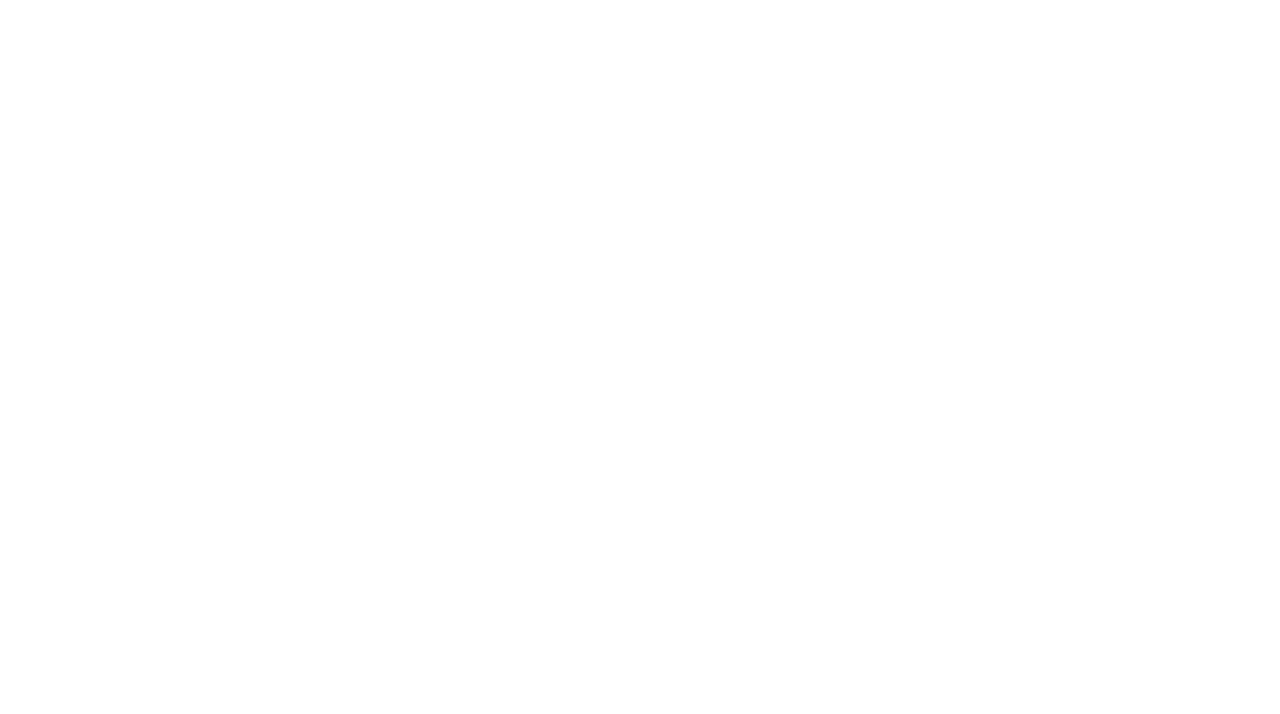
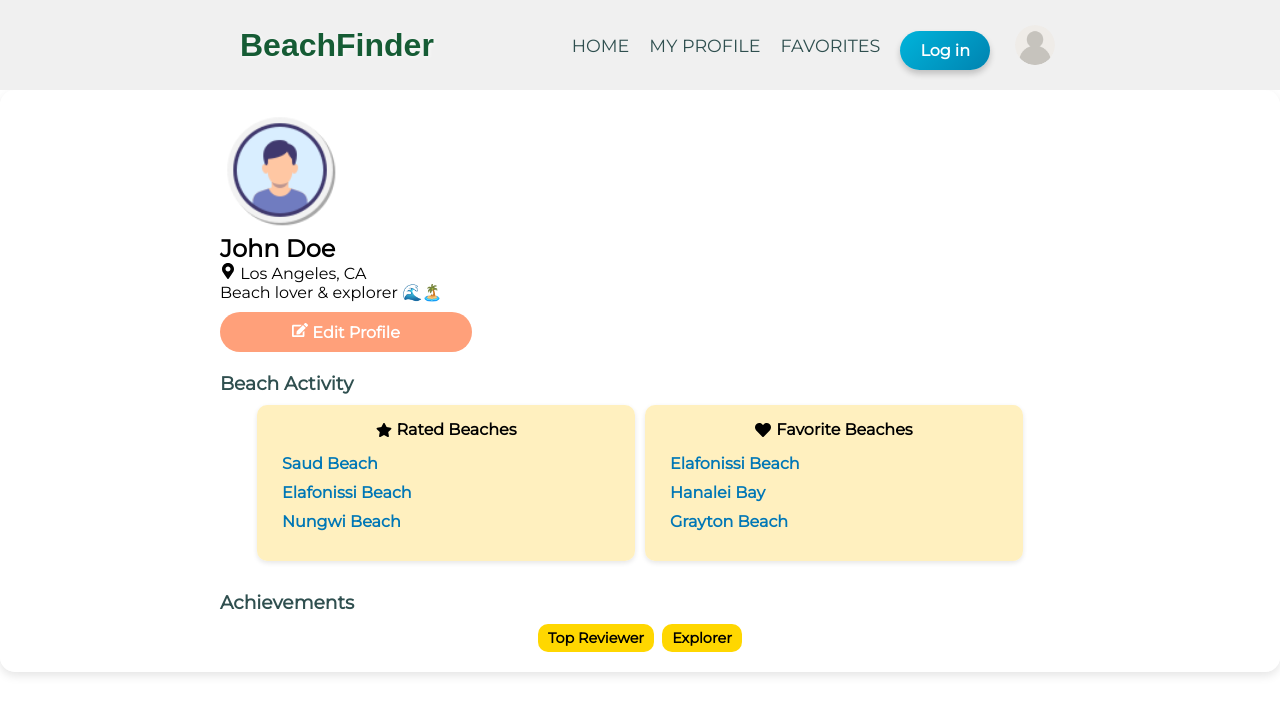
Before and after one commit to mickeytodd/beaches-web, a React (Create React App) app: page /profile in a window 1280 px wide. Before the commit this address had no page. Shown: the top 714 px of the page. Built offline with nearby package versions, Linux system fonts and the light colour scheme.

Commit message:
created my profile page

```diff
--- a/src/App.js
+++ b/src/App.js
@@ -4,6 +4,7 @@ import BeachDetails from './components/BeachDetails/BeachDetails';
 import Home from './components/Home';
 import BeachesByLocation from './components/BeachesByLocation/BeachesByLocation';
 import RatedBeaches from './components/RatedBeaches/RatedBeaches';
+import ProfilePage from './components/ProfilePage/ProfilePage';
 
 
 function App() {
@@ -215,6 +216,7 @@ function App() {
           <Route path="/location/:location" element={<BeachesByLocation data={data} />} />
           <Route path='/rated-beaches' element={<RatedBeaches data={data} />} />
           <Route path="/beach-details/:id" element={<BeachDetails data={data} />} />
+          <Route path="/profile" element={<ProfilePage data={data} />} />
         </Routes>
       </Router>
     </div>
--- a/src/components/BeachDetails/BeachDetails.js
+++ b/src/components/BeachDetails/BeachDetails.js
@@ -2,7 +2,7 @@ import React, { useState } from 'react';
 import { useParams } from 'react-router-dom';
 import './BeachDetails.css';
 import star from '../../assets/images/star.png';
-import Navbar from '../Navbar'
+import Navbar from '../Navbar';
 
 const BeachDetails = ({ data }) => {
     const [activeTab, setActiveTab] = useState('Features');
--- a/src/components/Login/Login.css
+++ b/src/components/Login/Login.css
@@ -85,6 +85,7 @@ input:focus {
 
 button {
     width: 100%;
+    margin-top: 10px;
     padding: 12px;
     border: none;
     font-size: 16px;
--- a/src/components/Navbar.js
+++ b/src/components/Navbar.js
@@ -15,8 +15,8 @@ const Navbar = () => {
                 </div>
                 <div className='navbar__links'>
                     <ul className="navbar__menu">
-                        <li><a href="#home">Home</a></li>
-                        <li><a href="#myProfile">My Profile</a></li>
+                        <li><a href="/">Home</a></li>
+                        <li><a href="/profile">My Profile</a></li>
                         <li><a href="#favorites">Favorites</a></li>
                         <li><button className="login-btn" onClick={() => setIsLoginOpen(true)}>Log in</button></li>
                     </ul>
--- /dev/null
+++ b/src/components/ProfilePage/ProfilePage.css
@@ -0,0 +1,108 @@
+.profile-page {
+    background: linear-gradient(to bottom, #87CEEB, #FFDEAD);
+    min-height: 100vh;
+    display: flex;
+    justify-content: center;
+    align-items: center;
+    padding: 20px;
+}
+
+.profile-container {
+    padding: 20px 220px;
+    background: rgba(255, 255, 255, 0.9);
+    border-radius: 15px;
+    box-shadow: 0 4px 10px rgba(0, 0, 0, 0.1);
+}
+
+.profile-header {
+    margin-bottom: 20px;
+}
+
+.profile-pic {
+    width: 120px;
+    height: 120px;
+    border-radius: 50%;
+    object-fit: cover;
+}
+
+.edit-btn {
+    padding: 10px 16px;
+    background: #FFA07A;
+    color: white;
+    border: none;
+    cursor: pointer;
+    margin-top: 10px;
+    border-radius: 20px;
+    transition: 0.3s;
+    width: 30%;
+}
+
+.edit-btn:hover {
+    background: #FF6347;
+}
+
+.activity-list {
+    text-decoration: none;
+    list-style-type: none;
+    padding: 10px 0;
+}
+
+.beach-link {
+    display: inline-block;
+    text-decoration: none;
+    color: #0077b6;
+    font-weight: bold;
+    padding: 5px 10px;
+    border-radius: 5px;
+    transition: color 0.3s ease-in-out;
+}
+
+.beach-link:hover {
+    color: #ffba08;
+}
+
+.section-title {
+    color: #2F4F4F;
+    margin-bottom: 10px;
+}
+
+.activity-grid {
+    display: flex;
+    gap: 10px;
+    justify-content: center;
+}
+
+.activity-card {
+    background: rgba(255, 239, 184, 0.9);
+    padding: 15px;
+    border-radius: 10px;
+    width: 45%;
+    box-shadow: 0 2px 5px rgba(0, 0, 0, 0.1);
+}
+
+.activity-title {
+    display: flex;
+    justify-content: center;
+    align-items: center;
+    gap: 5px;
+    font-weight: bold;
+}
+
+.profile-achievements {
+    padding-top: 30px;
+}
+
+.achievements-list {
+    display: flex;
+    gap: 8px;
+    justify-content: center;
+    flex-wrap: wrap;
+}
+
+.achievement-badge {
+    background: #FFD700;
+    padding: 5px 10px;
+    border-radius: 10px;
+    font-size: 0.9em;
+    font-weight: bold;
+}
--- /dev/null
+++ b/src/components/ProfilePage/ProfilePage.js
@@ -0,0 +1,92 @@
+import { useState } from "react";
+import { Link } from "react-router-dom";
+import Navbar from '../Navbar';
+import { FaEdit, FaMapMarkerAlt, FaStar, FaHeart } from "react-icons/fa";
+import "./ProfilePage.css";
+import userImg from '../../assets/images/male-user.png';
+
+const ProfilePage = ({ data }) => {
+    const [user, setUser] = useState({
+        name: "John Doe",
+        bio: "Beach lover & explorer 🌊🏝️",
+        location: "Los Angeles, CA",
+        profilePicture: userImg,
+        ratedBeachIds: ["b1", "b2", "b3"],
+        favoriteBeachIds: ["b4", "b2", "b7"],
+        achievements: ["Top Reviewer", "Explorer"],
+    });
+
+    const ratedBeaches = data.filter(beach => user.ratedBeachIds.includes(beach.id));
+    const favoriteBeaches = data.filter(beach => user.favoriteBeachIds.includes(beach.id));
+
+    return (
+        <div>
+            <Navbar />
+            <div className="profile-container">
+                <div className="profile-header">
+                    <img src={user.profilePicture} alt="Profile" className="profile-pic" />
+                    <h2 className="profile-name">{user.name}</h2>
+                    <p className="profile-location">
+                        <FaMapMarkerAlt className="location-icon" /> {user.location}
+                    </p>
+                    <p className="profile-bio">{user.bio}</p>
+                    <button className="edit-btn">
+                        <FaEdit /> Edit Profile
+                    </button>
+                </div>
+
+                {/* Beach Activity */}
+                <div className="profile-activity">
+                    <h3 className="section-title">Beach Activity</h3>
+                    <div className="activity-grid">
+
+                        {/* Rated Beaches */}
+                        <div className="activity-card">
+                            <h4 className="activity-title">
+                                <FaStar className="star-icon" /> Rated Beaches
+                            </h4>
+                            <ul className="activity-list">
+                                {ratedBeaches.map(beach => (
+                                    <li key={beach.id}>
+                                        <Link to={`/beach-details/${beach.id}`} className="beach-link">
+                                            {beach.title}
+                                        </Link>
+                                    </li>
+                                ))}
+                            </ul>
+                        </div>
+
+                        {/* Favorite Beaches */}
+                        <div className="activity-card">
+                            <h4 className="activity-title">
+                                <FaHeart className="heart-icon" /> Favorite Beaches
+                            </h4>
+                            <ul className="activity-list">
+                                {favoriteBeaches.map(beach => (
+                                    <li key={beach.id}>
+                                        <Link to={`/beach-details/${beach.id}`} className="beach-link">
+                                            {beach.title}
+                                        </Link>
+                                    </li>
+                                ))}
+                            </ul>
+                        </div>
+
+                    </div>
+                </div>
+                <div className="profile-achievements">
+                    <h3 className="section-title">Achievements</h3>
+                    <div className="achievements-list">
+                        {user.achievements.map((achievement, index) => (
+                            <span key={index} className="achievement-badge">
+                                {achievement}
+                            </span>
+                        ))}
+                    </div>
+                </div>
+            </div>
+        </div>
+    );
+};
+
+export default ProfilePage;
```
Also changed, not shown: src/assets/images/male-user.png (added).
